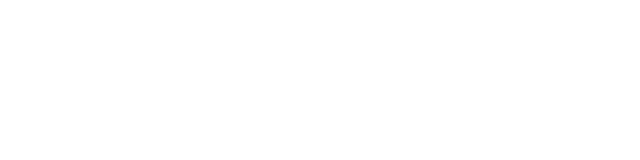
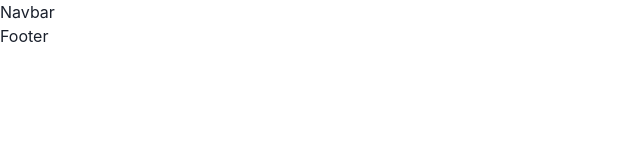
Before and after one commit to akashkumar-404/kindly-earthquake-283, a React (Create React App) app in the folder tripvillas/my-app/: page / in a window 1280 px wide. Shown: the top 160 px of the page, without its empty margins (0-640 px from the left). Built offline with nearby package versions, Linux system fonts and the light colour scheme.

Commit message:
adding Homepage folder structure

```diff
--- a/tripvillas/my-app/src/App.js
+++ b/tripvillas/my-app/src/App.js
@@ -1,8 +1,13 @@
+import Footer from "./Homepage_tripVillas/Components/Footer/Footer";
+import Navbar from "./Homepage_tripVillas/Components/Navbar/Navbar";
+import HomePage from "./Homepage_tripVillas/HomePage";
 
 function App() {
   return (
     <div className="App">
-
+      <Navbar />
+      <HomePage />
+      <Footer />
     </div>
   );
 }
--- /dev/null
+++ b/tripvillas/my-app/src/Homepage_tripVillas/Components/Footer/Footer.jsx
@@ -0,0 +1,9 @@
+import React from 'react'
+
+const Footer = () => {
+  return (
+    <div>Footer</div>
+  )
+}
+
+export default Footer
--- /dev/null
+++ b/tripvillas/my-app/src/Homepage_tripVillas/Components/Navbar/Navbar.jsx
@@ -0,0 +1,7 @@
+import React from "react";
+
+const Navbar = () => {
+  return <div>Navbar</div>;
+};
+
+export default Navbar;
--- /dev/null
+++ b/tripvillas/my-app/src/Homepage_tripVillas/HomePage.jsx
@@ -0,0 +1,12 @@
+import React from "react";
+import { useSelector } from "react-redux";
+import Navbar from "./Components/Navbar/Navbar";
+
+const HomePage = () => {
+
+  return <div>
+
+  </div>;
+};
+
+export default HomePage;
```
Also changed, not shown: tripvillas/my-app/src/Homepage_tripVillas/Components/Navbar/NavLeft.jsx (added), tripvillas/my-app/src/Homepage_tripVillas/Components/Navbar/NavRight.jsx (added).
